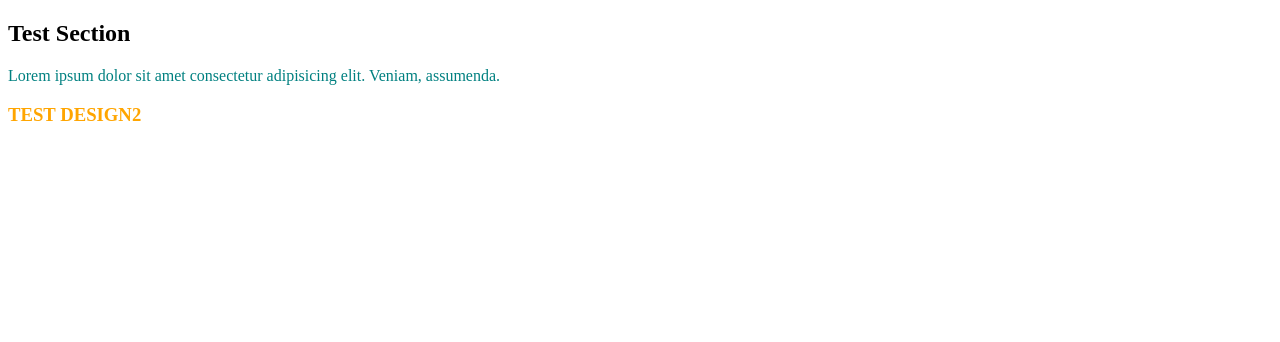
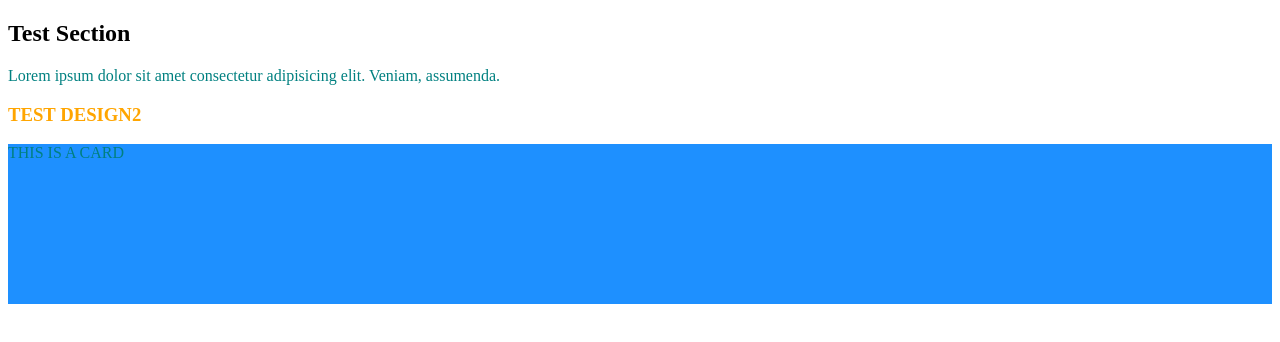
Before and after one commit to yarishred/adso-tarde, a plain HTML site: page index.html in a window 1280 px wide. Drawn offline with Linux system fonts and the light colour scheme.

Commit message:
Creating card

```diff
--- a/index.html
+++ b/index.html
@@ -12,6 +12,10 @@
         <p>Lorem ipsum dolor sit amet consectetur adipisicing elit. Veniam, assumenda.</p>
 
         <h3>TEST DESIGN2</h3>
+
+        <div>
+            <p>THIS IS A CARD</p>
+        </div>
     </section>
 </body>
 </html>
--- a/style.css
+++ b/style.css
@@ -6,3 +6,9 @@ p{
 h3{
     color: orange
 }
+
+div{
+    width: 100%;
+    height: 20vh;
+    background: dodgerblue;
+}
```
